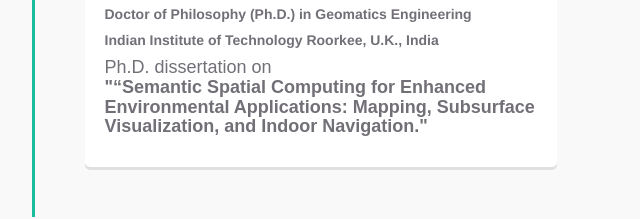
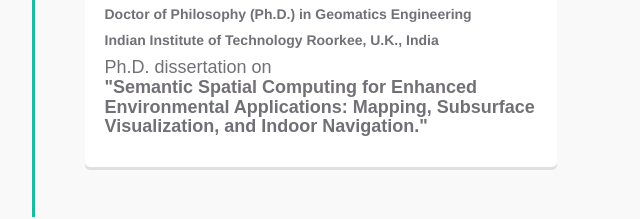
Before and after one commit to abhishekrai921/abhishekrai921.github.io, a plain HTML site: page index.html in a window 1280 px wide. Shown: the part 3861-4080 px from the top of the page, 608-1248 px from the left. Drawn offline with nearby package versions, Linux system fonts and the light colour scheme; no server answers.

Commit message:
Update index.html

```diff
--- a/index.html
+++ b/index.html
@@ -343,7 +343,7 @@
 
                                 <h5>Doctor of Philosophy (Ph.D.) in Geomatics Engineering</h5>
 								<h5>Indian Institute of Technology Roorkee, U.K., India</h5>
-								<h4>Ph.D. dissertation on <br><b>"“Semantic Spatial Computing for Enhanced Environmental Applications: Mapping, Subsurface Visualization, and
+								<h4>Ph.D. dissertation on <br><b>"Semantic Spatial Computing for Enhanced Environmental Applications: Mapping, Subsurface Visualization, and
 Indoor Navigation."</b></h4>
                             </div>
                         </div>
```
